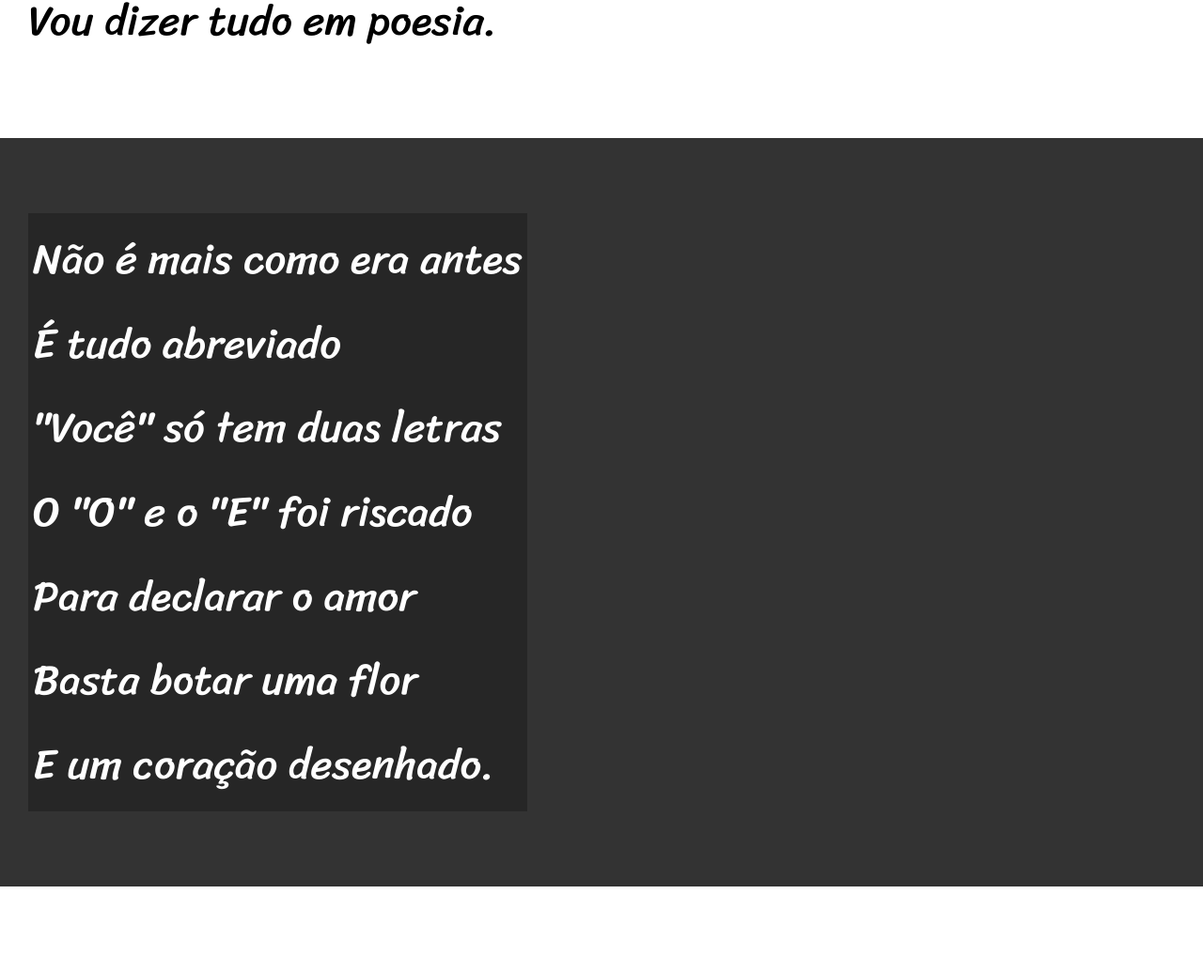
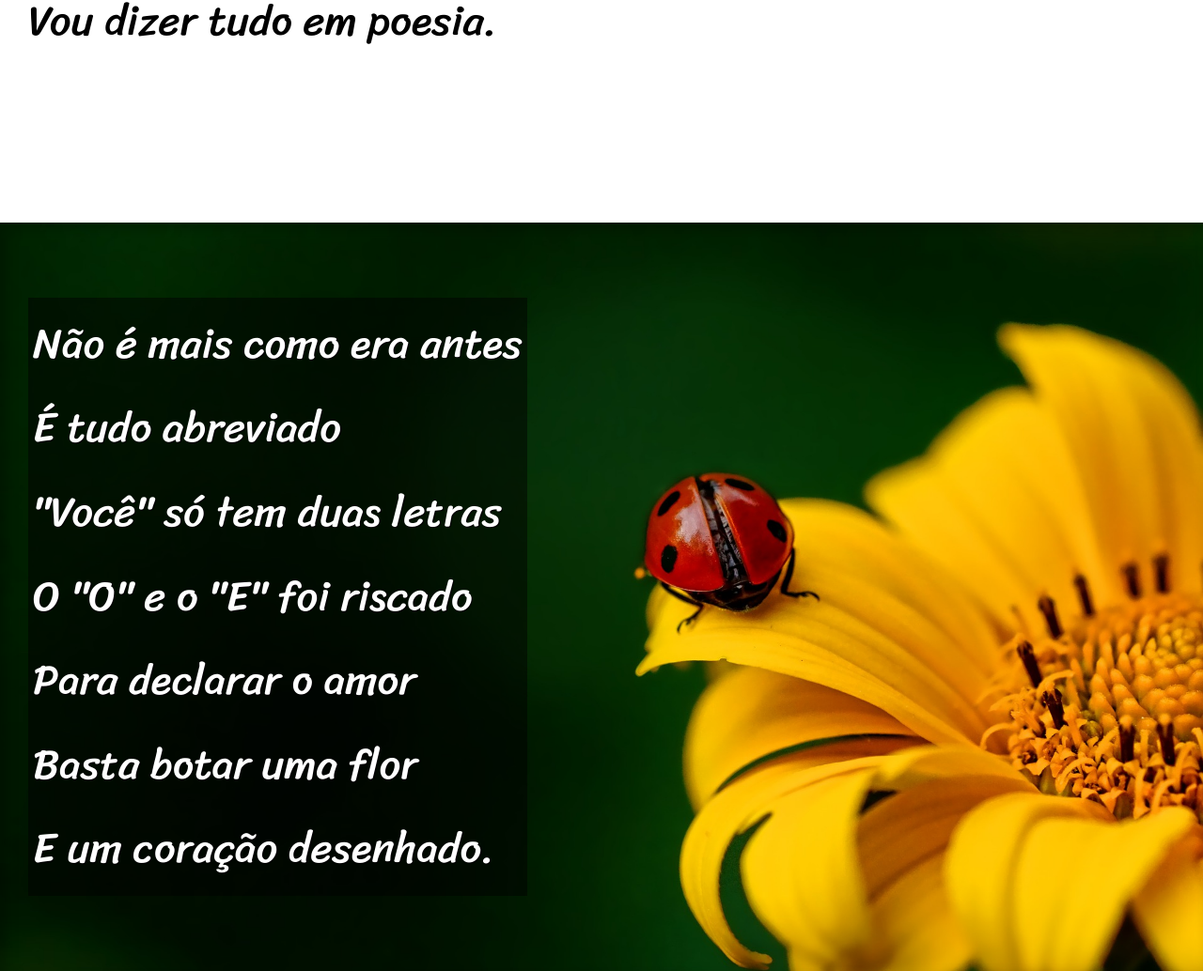
Before and after one commit to Raphaelbgz/HTML-CSS, a plain HTML site: page desafios/d012/index.html in a window 1280 px wide. Shown: the part 900-1934 px from the top of the page at 94% size. Drawn offline with Linux system fonts and the light colour scheme.

Commit message:
finalizei o cordel

```diff
--- a/desafios/d012/estilo/style.css
+++ b/desafios/d012/estilo/style.css
@@ -57,6 +57,10 @@ section{
     font-size: 3.5vw;
 }
 
+section > p {
+    padding-bottom: 2em;
+}
+
 section.normal{
     background-color: white;
     color: black;
@@ -65,13 +69,27 @@ section.normal{
 section.imagem{
     background-color: rgb(51, 51, 51);
     color: white;
+    box-shadow: inset 6px 6px 13px 0px #00000043;
+    background-size: cover;
+    background-attachment: fixed;
 
 }
 
 section.imagem > p {
-    background-color: rgba(0, 0, 0, 0.247);
+    background-color: rgba(0, 0, 0, 0.499);
     display: inline-block;
     padding: 5px;
+    text-shadow: 1px 1px 0px black;
+}
+
+section#img01{
+    background-image: url('../imagens/background001.jpg');
+    background-position: right center ;
+}
+
+section#img02{
+    background-image: url('../imagens/background002.jpg');
+    background-position: right center;
 }
 
 footer{
--- a/desafios/d012/index.html
+++ b/desafios/d012/index.html
@@ -26,7 +26,7 @@
 
 
 
-    <section class="imagem">
+    <section class="imagem" id="img01">
         <p>
             Não é mais como era antes <br>
             É tudo abreviado <br>
@@ -61,7 +61,7 @@
 
 
 
-    <section class="imagem">
+    <section class="imagem" id="img02">
         <p>
             Tenho saudade das cartas <br>
             Escritas com a própria mão <br>
```
